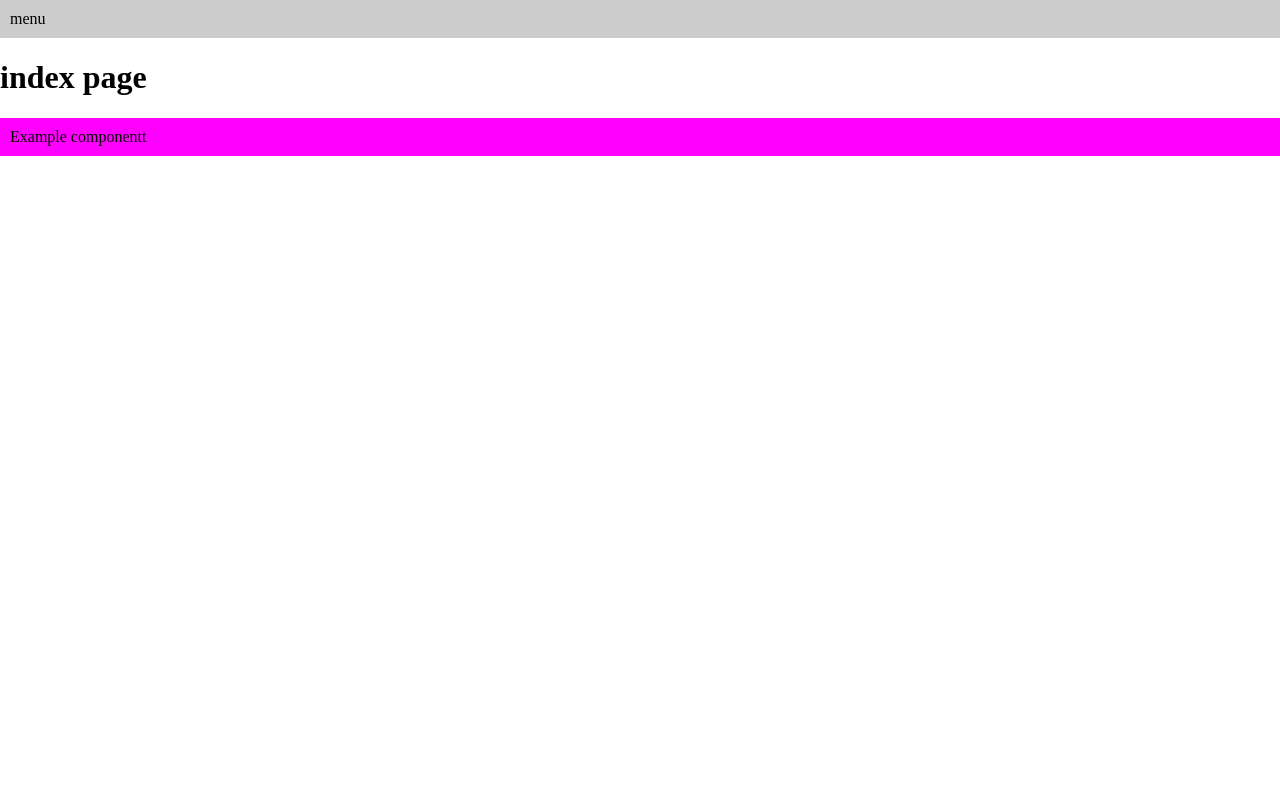
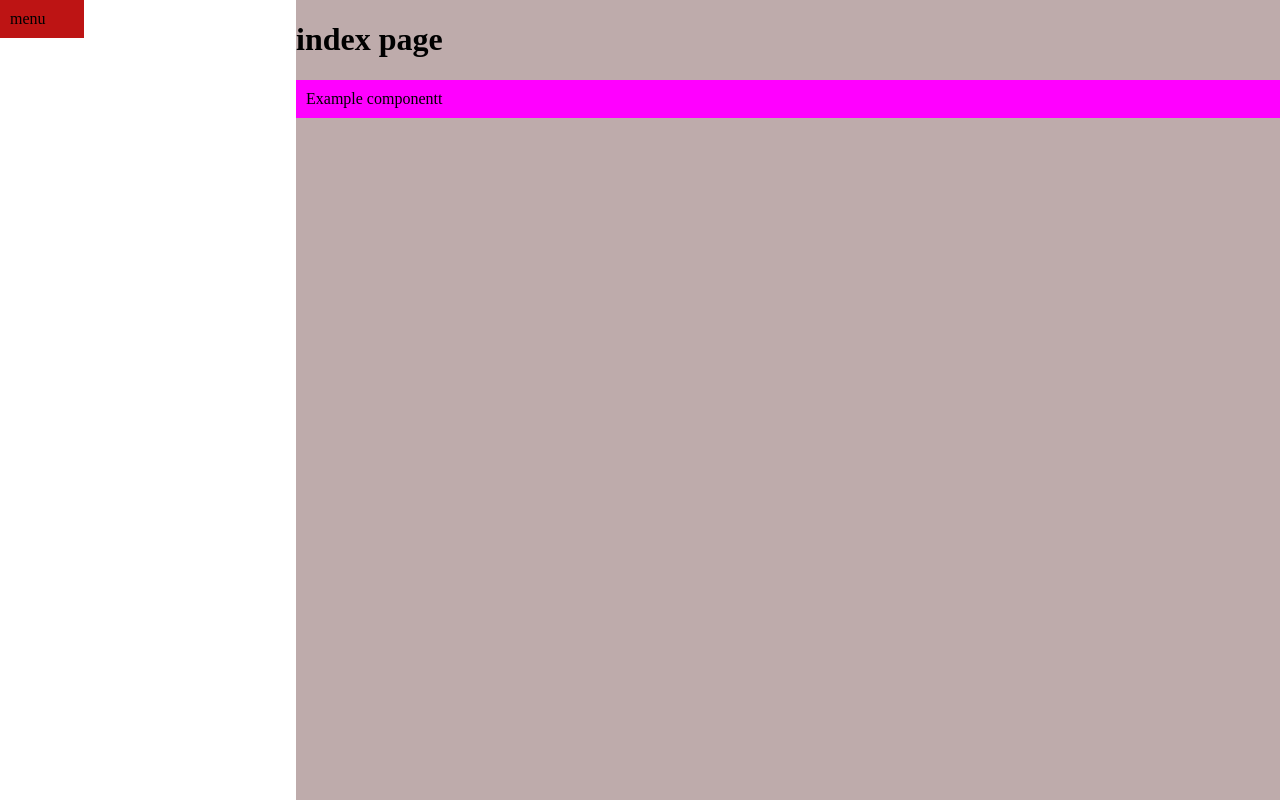
Before and after one commit to rrasta/dashboard, a React (Vite) app: page / in a window 1280 px wide. Built offline with nearby package versions, Linux system fonts and the light colour scheme.

Commit message:
Create main layout left menu column right content column

```diff
--- a/src/pages/dashboard/components/menu/menu.style.tsx
+++ b/src/pages/dashboard/components/menu/menu.style.tsx
@@ -3,5 +3,6 @@ import styled from '@emotion/styled'
 export const MenuStyled = styled('nav')`
   padding: 10px;
 
-  background: #cccccc;
+  background: #bd1414;
+  width: 4rem;
 `
--- a/src/pages/dashboard/dashboard.page.tsx
+++ b/src/pages/dashboard/dashboard.page.tsx
@@ -3,19 +3,27 @@ import React from 'react'
 import { Route, Routes } from 'react-router-dom'
 
 import { Menu } from './components/menu/menu.component.tsx'
-import { ContentStyled } from './dashboard.style.tsx'
+import {
+  ContentStyled,
+  DashboardContainer,
+  MenuContainer
+} from './dashboard.style.tsx'
 import { MainLayout } from './layout/main/main.layout.tsx'
 import { IndexPage } from './pages/index/index.page.tsx'
 
 export const DashboardPage: React.FC = () => {
   return (
     <MainLayout>
+      <DashboardContainer>
+        <MenuContainer>
           <Menu />
+        </MenuContainer>
         <ContentStyled>
           <Routes>
             <Route index element={<IndexPage />} />
           </Routes>
         </ContentStyled>
+      </DashboardContainer>
     </MainLayout>
   )
 }
--- a/src/pages/dashboard/dashboard.style.tsx
+++ b/src/pages/dashboard/dashboard.style.tsx
@@ -1,3 +1,18 @@
 import styled from '@emotion/styled'
 
-export const ContentStyled = styled('div')``
+export const DashboardContainer = styled('div')`
+    display: flex;
+    height: 100vh;
+    background-color: #beabab;
+
+`
+
+export const MenuContainer = styled('div')`
+    flex: 0 0 296px;
+    background-color: #ffffff;
+`
+
+export const ContentStyled = styled('div')`
+  flex: 1;
+  overflow-y: auto;
+`
```
Lines whose indentation alone changed are shown as unchanged.
